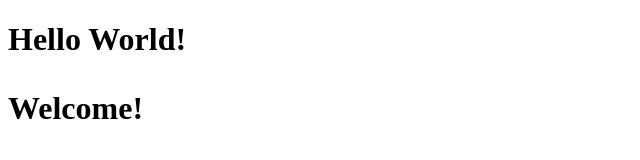
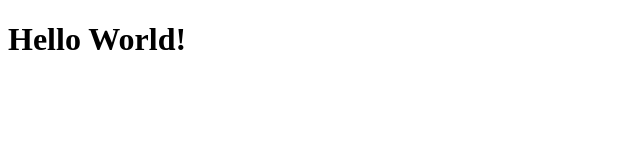
Before and after one commit to nate-orage/hello-world, a plain HTML site: page index.html in a window 1280 px wide. Shown: the whole page, without its empty margins (0-640 px from the left). Drawn offline with Linux system fonts and the light colour scheme.

Commit message:
removed 1 line

```diff
--- a/index.html
+++ b/index.html
@@ -1,5 +1,4 @@
 <!DOCTYPE html>
 <html lang='en'>
 	<h1>Hello World!</h>
-	<p>Welcome!</p>
 </html>
```
